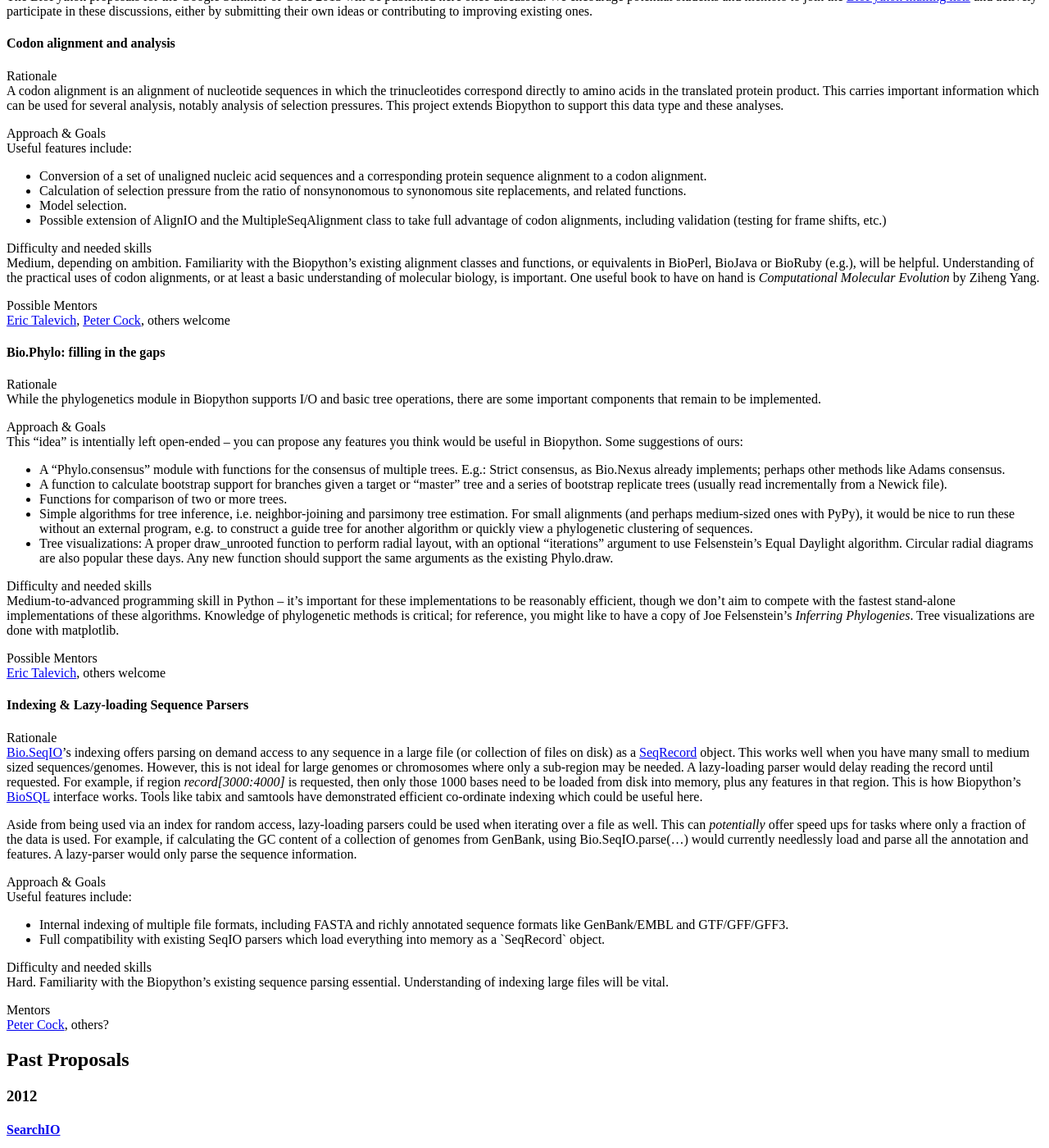
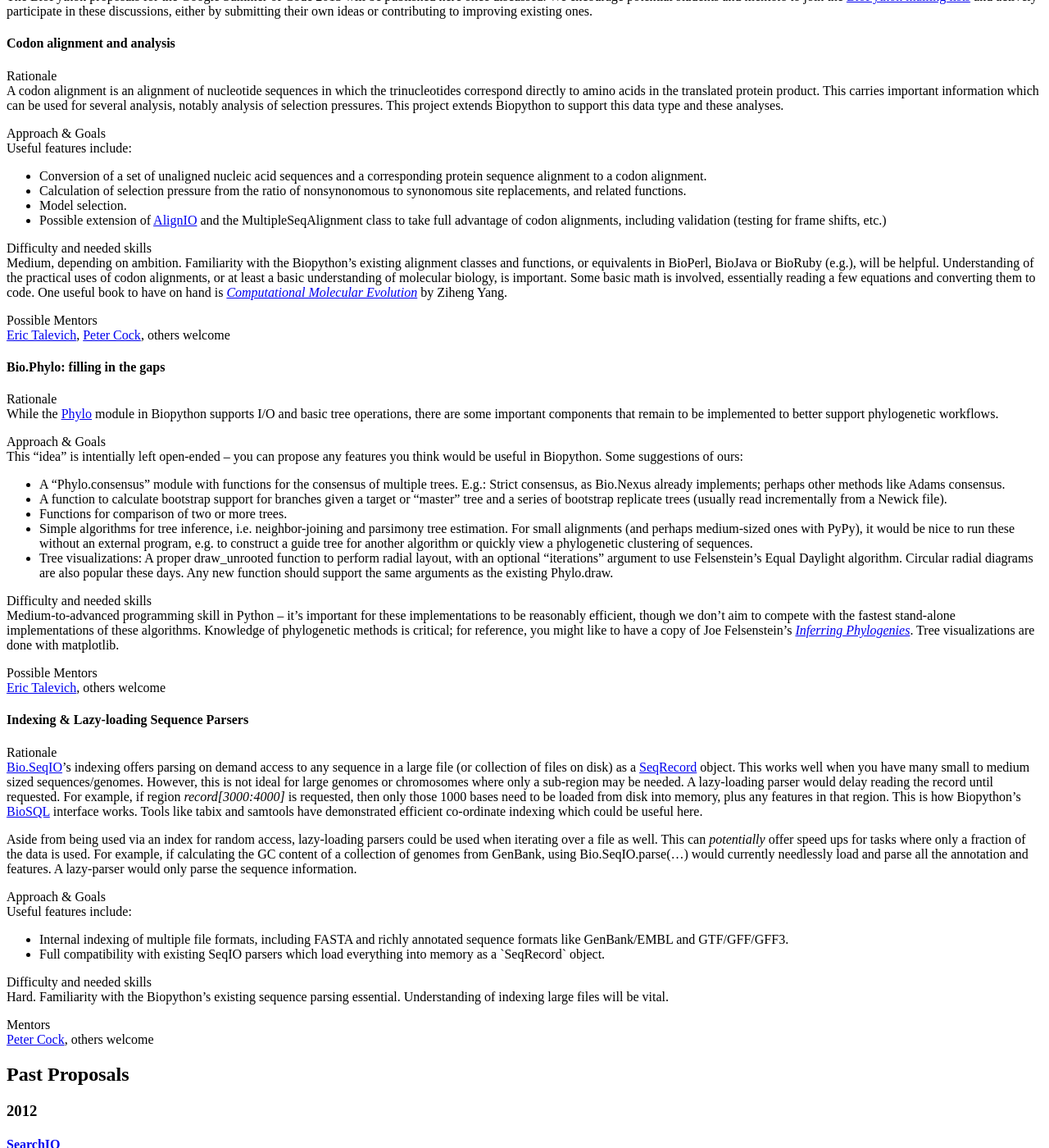
Before and after one commit to biopython/biopython.github.io, a Jekyll site: the page built from wiki/Google_Summer_of_Code.md, in a window 1280 px wide and 1400 px high, scrolled down 578 px. Shown: the whole window at 82% size. Built offline with Jekyll 4.4.1, drawn with Linux system fonts in a browser that asks for light colours.

Commit message:
/* 2013 */ Added links and a little text

```diff
--- a/wiki/Google_Summer_of_Code.md
+++ b/wiki/Google_Summer_of_Code.md
@@ -65,28 +65,30 @@ Useful features include:
 -   Calculation of selection pressure from the ratio of nonsynonomous to
     synonomous site replacements, and related functions.
 -   Model selection.
--   Possible extension of AlignIO and the MultipleSeqAlignment class to
-    take full advantage of codon alignments, including validation
-    (testing for frame shifts, etc.)
+-   Possible extension of [AlignIO](AlignIO "wikilink") and the
+    MultipleSeqAlignment class to take full advantage of codon
+    alignments, including validation (testing for frame shifts, etc.)
 
 Difficulty and needed skills
 Medium, depending on ambition. Familiarity with the Biopython's existing
 alignment classes and functions, or equivalents in BioPerl, BioJava or
 BioRuby (e.g.), will be helpful. Understanding of the practical uses of
 codon alignments, or at least a basic understanding of molecular
-biology, is important. One useful book to have on hand is *Computational
-Molecular Evolution* by Ziheng Yang.
+biology, is important. Some basic math is involved, essentially reading
+a few equations and converting them to code. One useful book to have on
+hand is *[Computational Molecular
+Evolution](http://abacus.gene.ucl.ac.uk/CME/)* by Ziheng Yang.
 
 Possible Mentors
 [Eric Talevich](http://etal.myweb.uga.edu/), [Peter
-Cock](http://www.hutton.ac.uk/staff/peter-cock), others welcome
+Cock](https://github.com/peterjc/), others welcome
 
 #### Bio.Phylo: filling in the gaps
 
 Rationale
-While the phylogenetics module in Biopython supports I/O and basic tree
-operations, there are some important components that remain to
-be implemented.
+While the [Phylo](Phylo "wikilink") module in Biopython supports I/O and
+basic tree operations, there are some important components that remain
+to be implemented to better support phylogenetic workflows.
 
 Approach & Goals
 This "idea" is intentially left open-ended -- you can propose any
@@ -116,8 +118,9 @@ Medium-to-advanced programming skill in Python -- it's important for
 these implementations to be reasonably efficient, though we don't aim to
 compete with the fastest stand-alone implementations of
 these algorithms. Knowledge of phylogenetic methods is critical; for
-reference, you might like to have a copy of Joe Felsenstein's *Inferring
-Phylogenies*. Tree visualizations are done with matplotlib.
+reference, you might like to have a copy of Joe Felsenstein's
+*[Inferring Phylogenies](http://www.sinauer.com/detail.php?id=1775)*.
+Tree visualizations are done with matplotlib.
 
 Possible Mentors
 [Eric Talevich](http://etal.myweb.uga.edu/), others welcome
@@ -160,7 +163,7 @@ Hard. Familiarity with the Biopython's existing sequence
 parsing essential. Understanding of indexing large files will be vital.
 
 Mentors
-[Peter Cock](https://github.com/peterjc/), others?
+[Peter Cock](https://github.com/peterjc/), others welcome
 
 Past Proposals
 --------------
```
Also changed, not shown: 1 other file.
